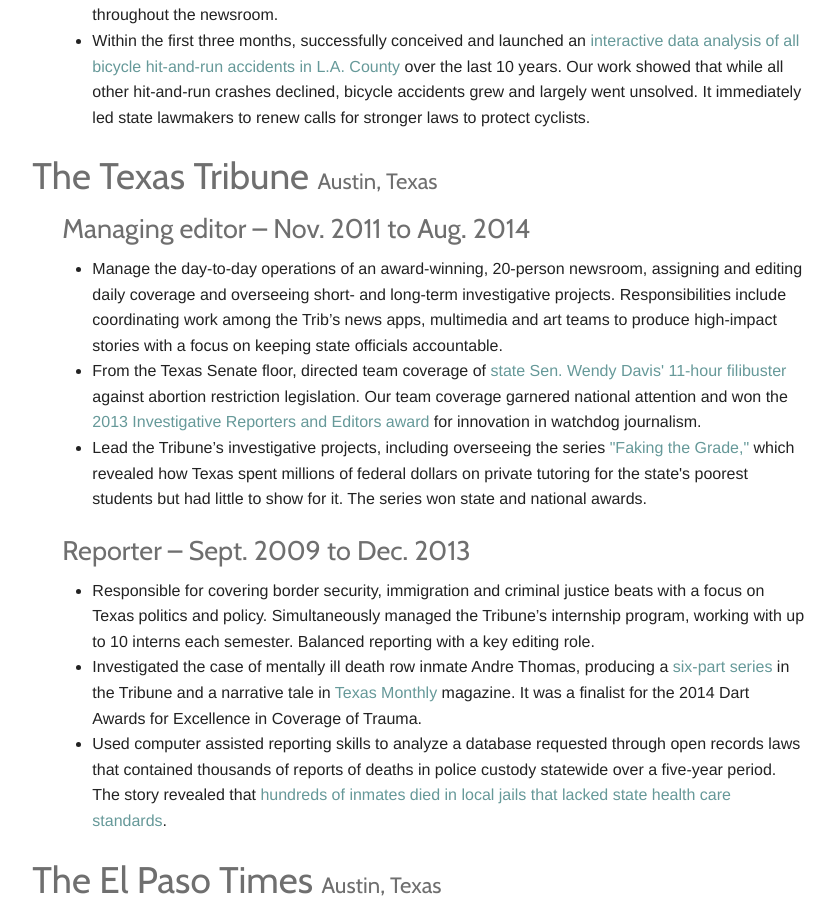
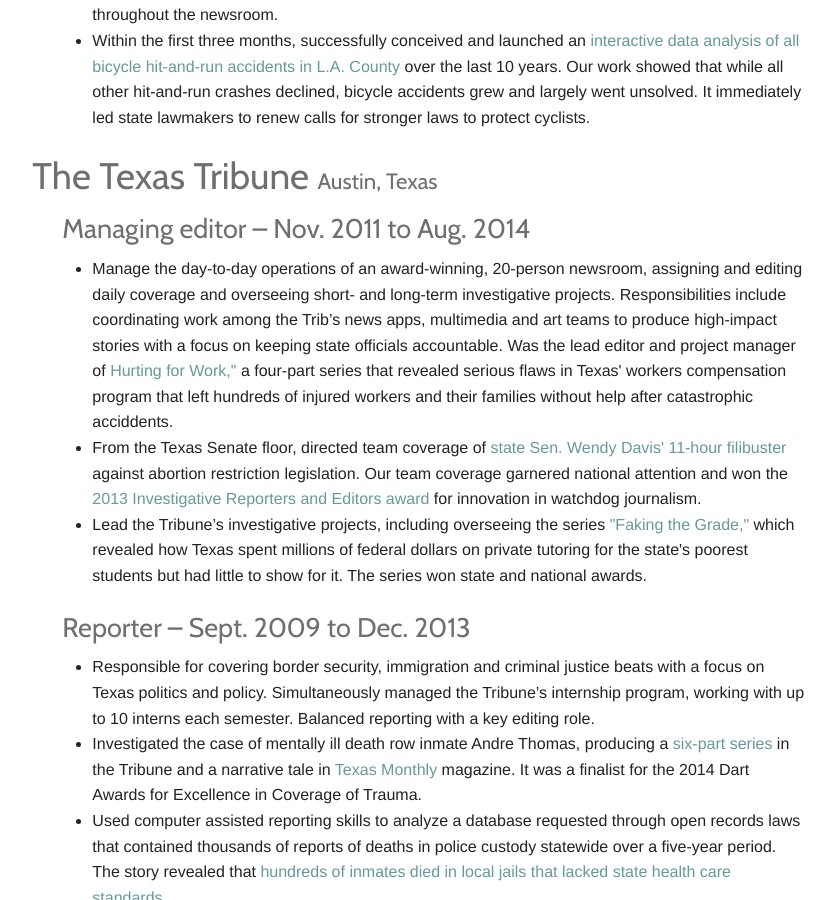
Before and after one commit to BrandiGrissom/resume, a Jekyll site: the page built from index.html, in a window 1280 px wide and 900 px high, scrolled down 409 px. Shown: the whole window, without its empty margins (236-1071 px from the left). Built offline with Jekyll 4.4.1, drawn with Linux system fonts in a browser that asks for light colours.

Commit message:
Added hurting for work to tribune role

```diff
--- a/index.html
+++ b/index.html
@@ -42,7 +42,7 @@
         assigning and editing daily coverage and overseeing short- and long-term
         investigative projects. Responsibilities include coordinating work among
         the Trib’s news apps, multimedia and art teams to produce high-impact
-        stories with a focus on keeping state officials accountable.
+        stories with a focus on keeping state officials accountable. Was the lead editor and project manager of <a href="http://apps.texastribune.org/hurting-for-work/">Hurting for Work,"</a> a four-part series that revealed serious flaws in Texas' workers compensation program that left hundreds of injured workers and their families without help after catastrophic acciddents.
       </li>
 
       <li>
```
